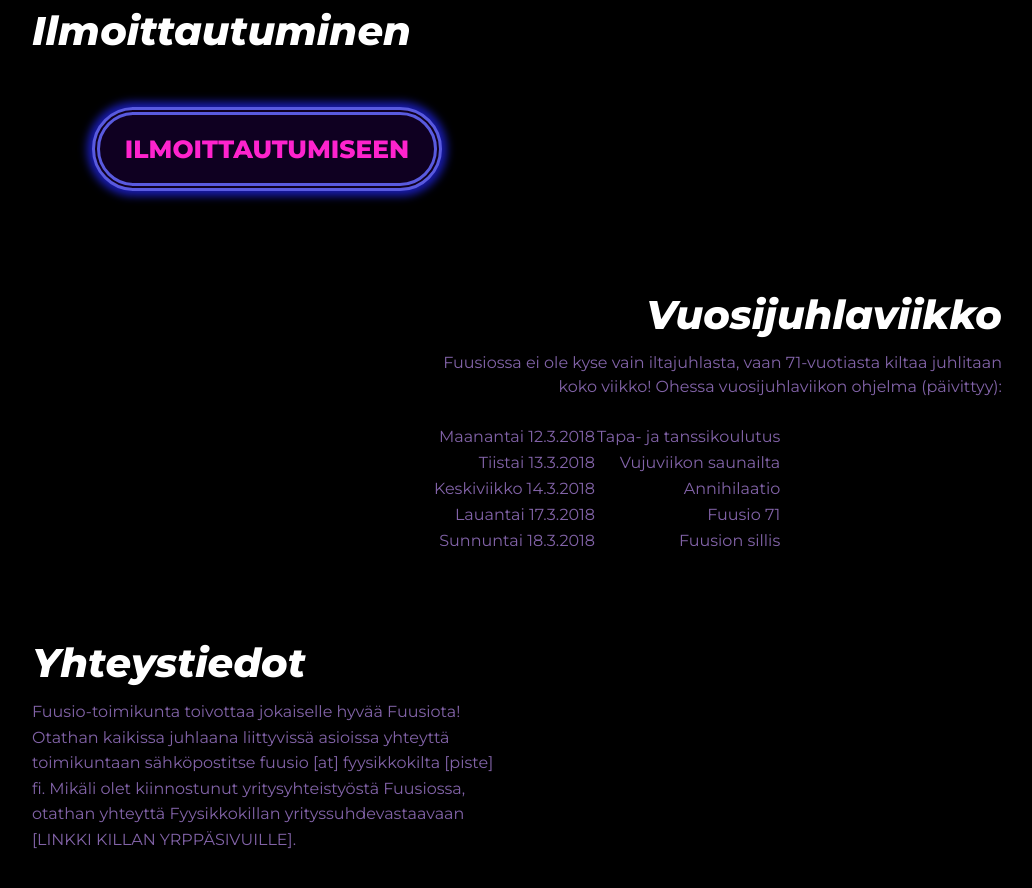
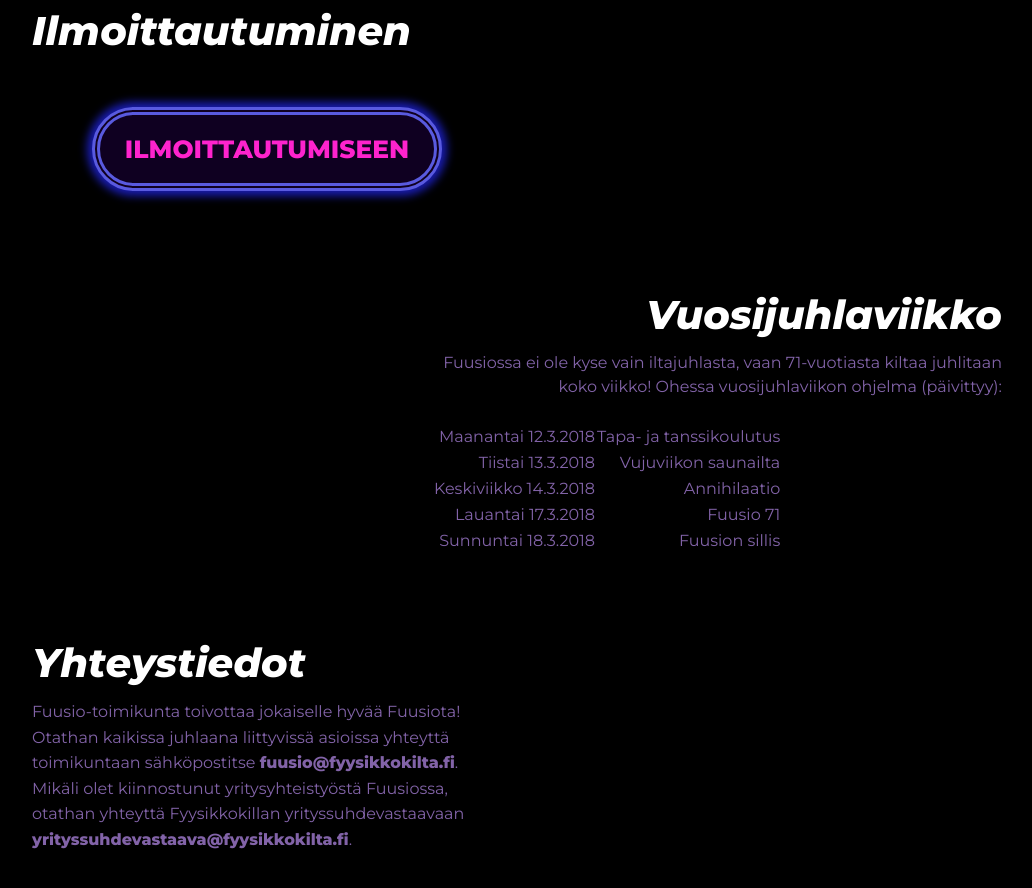
Before and after one commit to Alphenus/fuusio71, a website: page index.html in a window 1280 px wide. Shown: the part 2335-3223 px from the top of the page, without its empty margins (123-1155 px from the left). Drawn offline with Linux system fonts and the light colour scheme.

Commit message:
Correct email adresses

```diff
--- a/index.html
+++ b/index.html
@@ -196,7 +196,7 @@
         </div>
 
         <div class="medium-5 medium-offset-1 cell ">
-            <p>Fuusio-toimikunta toivottaa jokaiselle hyvää Fuusiota! Otathan kaikissa juhlaana liittyvissä asioissa yhteyttä toimikuntaan sähköpostitse fuusio [at] fyysikkokilta [piste] fi. Mikäli olet kiinnostunut yritysyhteistyöstä Fuusiossa, otathan yhteyttä Fyysikkokillan yrityssuhdevastaavaan [LINKKI KILLAN YRPPÄSIVUILLE].
+            <p>Fuusio-toimikunta toivottaa jokaiselle hyvää Fuusiota! Otathan kaikissa juhlaana liittyvissä asioissa yhteyttä toimikuntaan sähköpostitse <b>fuusio@fyysikkokilta.fi</b>. Mikäli olet kiinnostunut yritysyhteistyöstä Fuusiossa, otathan yhteyttä Fyysikkokillan yrityssuhdevastaavaan <b>yrityssuhdevastaava@fyysikkokilta.fi</b>.
         </p>
 
         </div>
```
